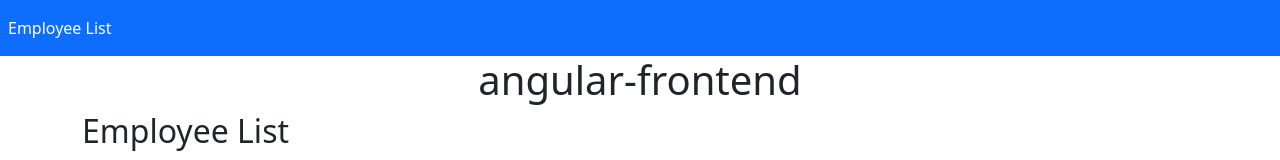
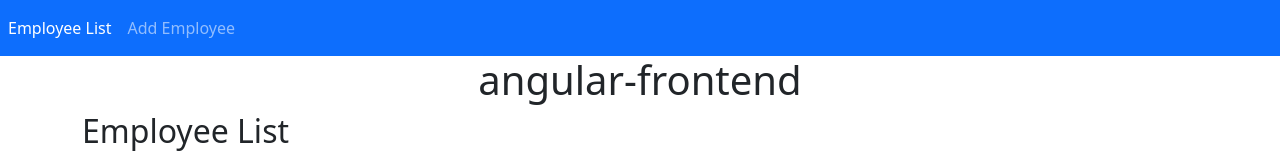
Before and after one commit to chocho77/angular-frontend, an Angular app: page /employees in a window 1280 px wide. Shown: the top 160 px of the page. Built offline with nearby package versions, Linux system fonts and the light colour scheme; no server answers.

Commit message:
On branch master  Your branch is up to date with 'origin/master'.  Changes to be committed: 	modified:   src/app/app.component.html

```diff
--- a/src/app/app.component.html
+++ b/src/app/app.component.html
@@ -2,6 +2,9 @@
     <ul class="navbar-nav">
         <li class="nav-item">
             <a routerLink="employees" routerLinkActive="active" class="nav-link">Employee List</a>
+        </li>
+        <li class="nav-item">
+            <a routerLink="create-employee" routerLinkActive="active" class="nav-link">Add Employee</a>
         </li>
     </ul>
 
```
